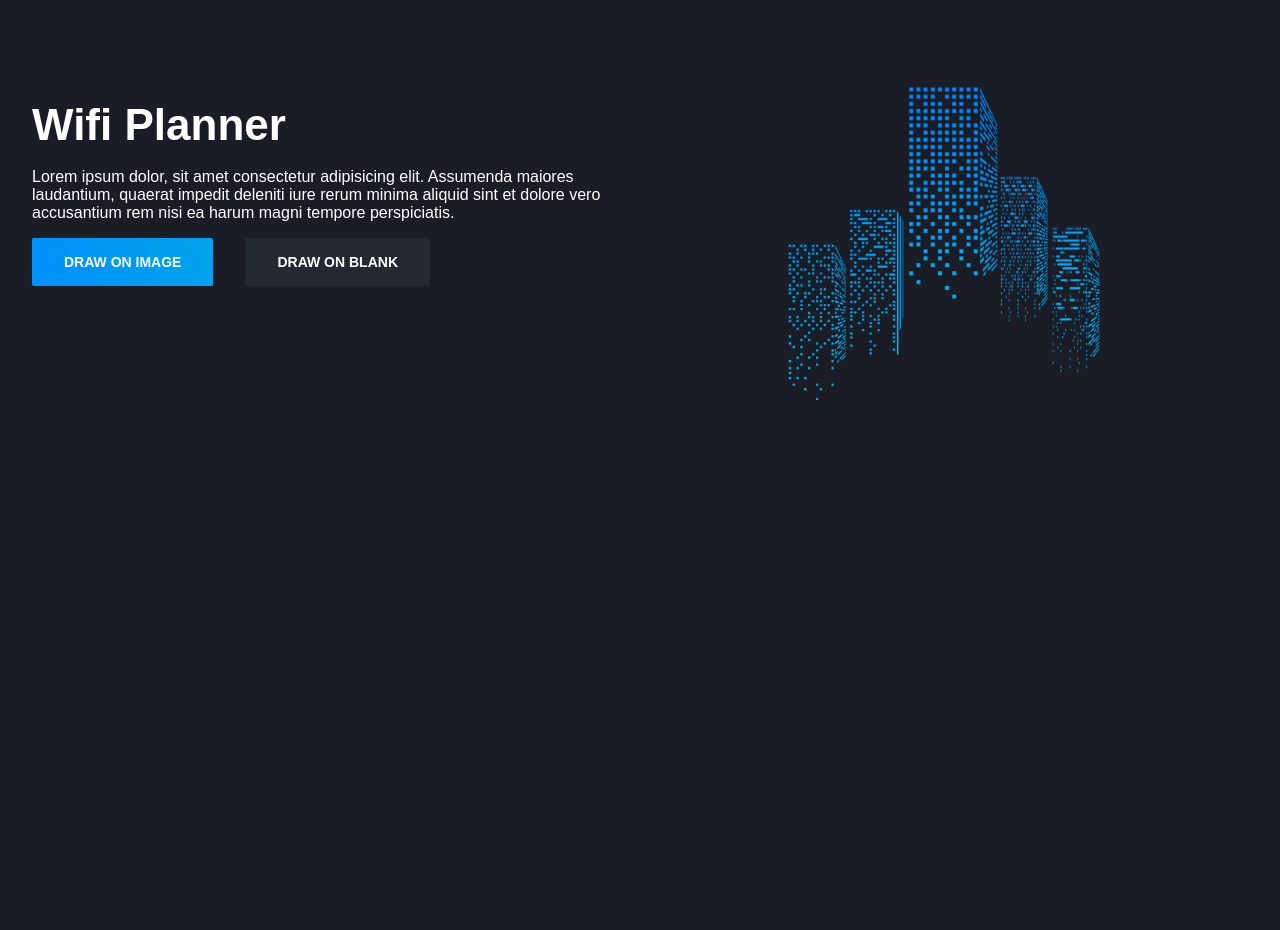
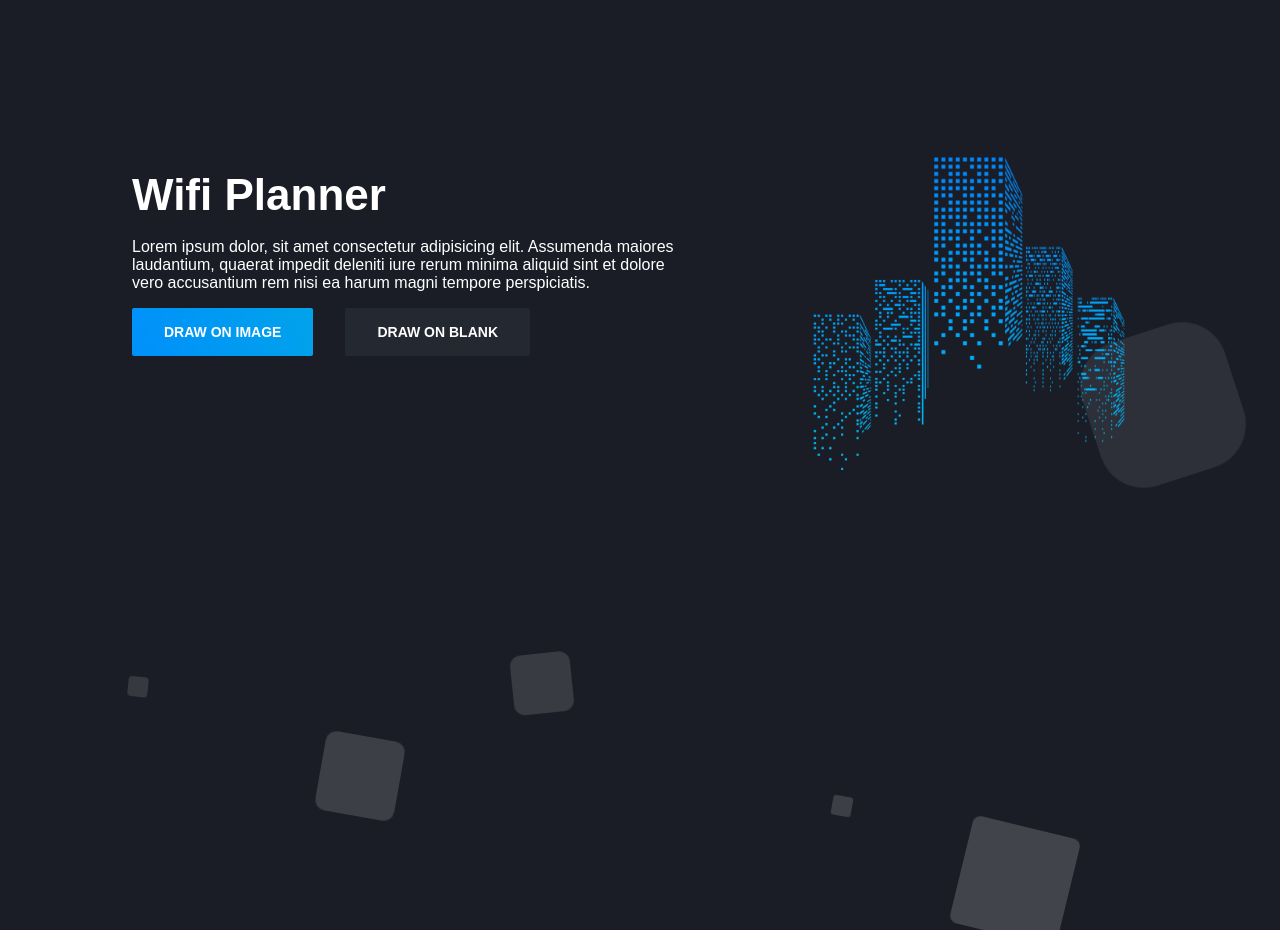
Before and after one commit to rogueone47/wifi-planner, a Flask app: page / in a window 1280 px wide. Shown: the part 80-1010 px from the top of the page. Run offline with Flask 2, Linux system fonts and the light colour scheme; some libraries are stand-ins or nearby versions.

Commit message:
[WIP] UI refactor

```diff
--- a/static/css/landing-styles.css
+++ b/static/css/landing-styles.css
@@ -27,6 +27,8 @@
     grid-template-columns: 50% 50%;
     overflow: hidden;
     max-height: 500px;
+    margin-top: 70px;
+    margin-left: 100px;
 }
 
 .content-area{
@@ -140,12 +142,13 @@
 .upload-box{
     width: 100%;
     max-width: 680px;
-    height: 100%;
+    height: 85%;
     padding: .5rem;
     background: #1a1d26;
     border: 1px solid #01a3ea;
     border-radius: .25rem;
     display: flex;
+
     justify-content: center;
     align-items: center;
     flex-direction: column;
@@ -192,3 +195,119 @@
     width: 100%;
     height: 100%;
 }
+
+.circles{
+    position: absolute;
+    top: 0;
+    left: 0;
+    width: 100%;
+    height: 100%;
+    overflow: hidden;
+    z-index: -2;
+  }
+
+  .circles li{
+    position: absolute;
+    display: block;
+    list-style: none;
+    width: 20px;
+    height: 20px;
+    background: rgba(255, 255, 255, 0.2);
+    animation: animate 25s linear infinite;
+    bottom: -150px;
+
+  }
+
+  .circles li:nth-child(1){
+    left: 25%;
+    width: 80px;
+    height: 80px;
+    animation-delay: 0s;
+  }
+
+
+  .circles li:nth-child(2){
+    left: 10%;
+    width: 20px;
+    height: 20px;
+    animation-delay: 2s;
+    animation-duration: 12s;
+  }
+
+  .circles li:nth-child(3){
+    left: 70%;
+    width: 20px;
+    height: 20px;
+    animation-delay: 4s;
+  }
+
+  .circles li:nth-child(4){
+    left: 40%;
+    width: 60px;
+    height: 60px;
+    animation-delay: 0s;
+    animation-duration: 18s;
+  }
+
+  .circles li:nth-child(5){
+    left: 65%;
+    width: 20px;
+    height: 20px;
+    animation-delay: 0s;
+  }
+
+  .circles li:nth-child(6){
+    left: 75%;
+    width: 110px;
+    height: 110px;
+    animation-delay: 3s;
+  }
+
+  .circles li:nth-child(7){
+    left: 35%;
+    width: 150px;
+    height: 150px;
+    animation-delay: 7s;
+  }
+
+  .circles li:nth-child(8){
+    left: 50%;
+    width: 25px;
+    height: 25px;
+    animation-delay: 15s;
+    animation-duration: 45s;
+  }
+
+  .circles li:nth-child(9){
+    left: 20%;
+    width: 15px;
+    height: 15px;
+    animation-delay: 2s;
+    animation-duration: 35s;
+  }
+
+  .circles li:nth-child(10){
+    left: 85%;
+    width: 150px;
+    height: 150px;
+    animation-delay: 0s;
+    animation-duration: 11s;
+  }
+
+
+
+  @keyframes animate {
+
+    0%{
+        transform: translateY(0) rotate(0deg);
+        opacity: 1;
+        border-radius: 0;
+    }
+
+    100%{
+        transform: translateY(-1000px) rotate(720deg);
+        opacity: 0;
+        border-radius: 50%;
+    }
+
+  }
--- a/templates/landing.html
+++ b/templates/landing.html
@@ -12,6 +12,19 @@
         <img src="{{url_for('static', filename='assets/icon.svg')}}" alt="logo">
     </a>
 </header>
+
+<ul class="circles">
+    <li></li>
+    <li></li>
+    <li></li>
+    <li></li>
+    <li></li>
+    <li></li>
+    <li></li>
+    <li></li>
+    <li></li>
+    <li></li>
+  </ul>
 
 <main>
 
```
Also changed, not shown: static/css/home.css (+8 -3 lines), static/js/send-info.js (+5 -6 lines), templates/index.html (+17 -19 lines).
